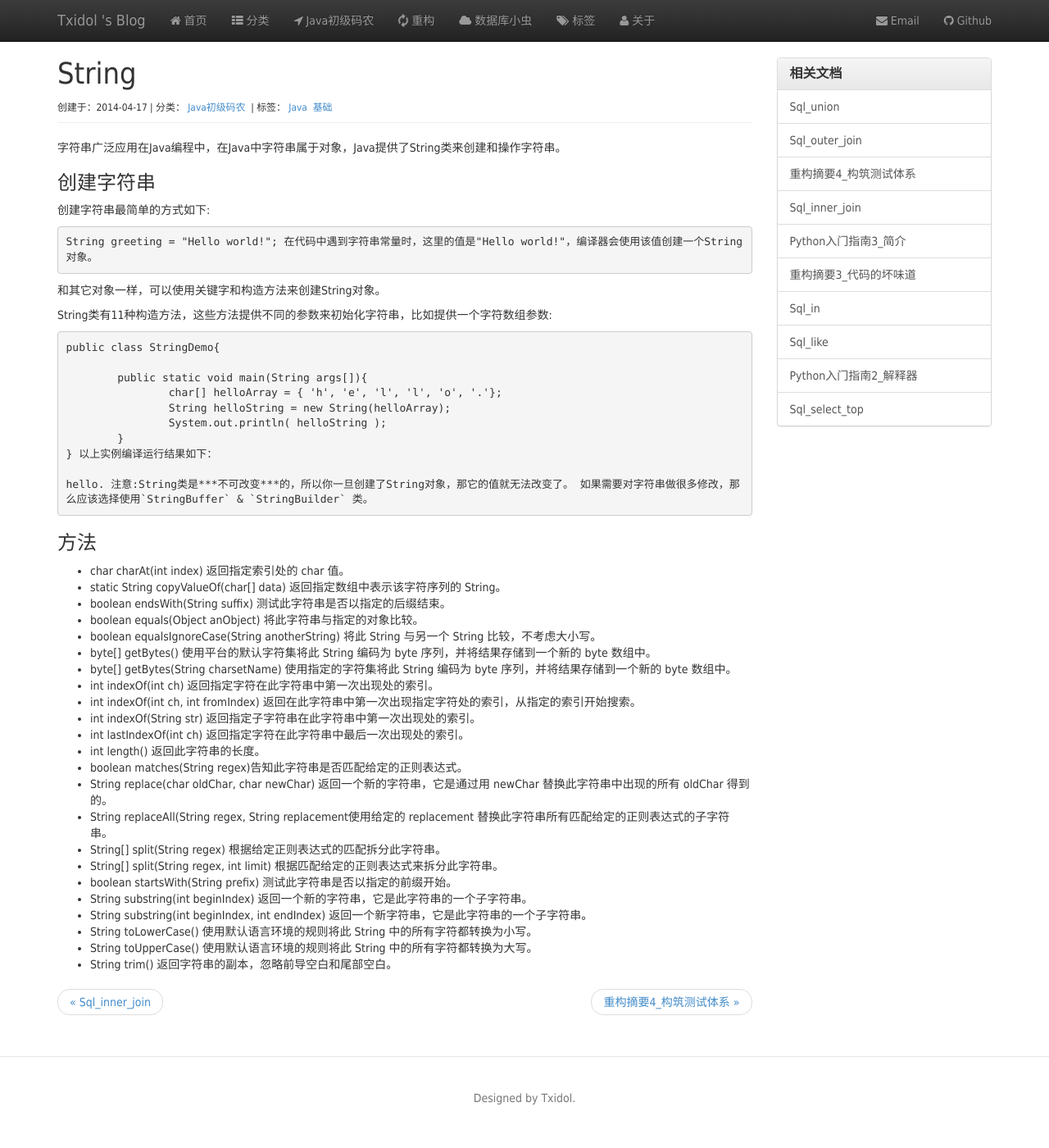
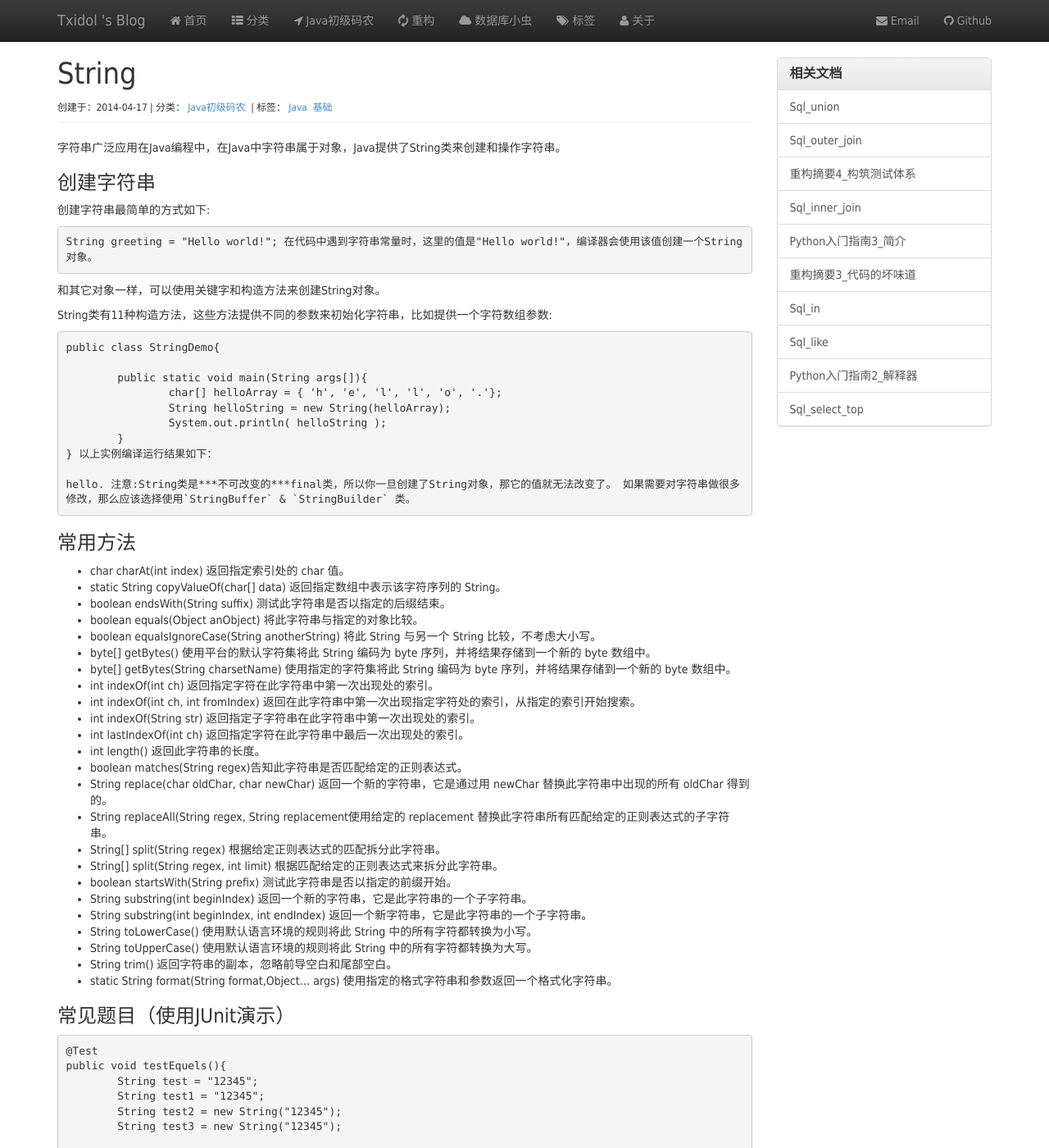
Before and after one commit to txidol/txidol.github.io, a Jekyll site: the page built from Java初级码农/_posts/2014-04-17-String.md, in a window 1280 px wide and 1400 px high. Shown: the whole window at 82% size. Built offline with Jekyll 4.4.1, drawn with Linux system fonts in a browser that asks for light colours; nearby versions of some CDN libraries; Markdown is read by kramdown in place of the engine named in the settings; some of the changed text lies outside the part shown.

Commit message:
mod String

```diff
--- a/Java初级码农/_posts/2014-04-17-String.md
+++ b/Java初级码农/_posts/2014-04-17-String.md
@@ -3,7 +3,6 @@
 keywords: Java
 tags: [Java,基础]
 ---
-
 字符串广泛应用在Java编程中，在Java中字符串属于对象，Java提供了String类来创建和操作字符串。
 
 ###创建字符串
@@ -27,9 +26,9 @@
 以上实例编译运行结果如下：
 
 	hello.
-注意:String类是***不可改变***的，所以你一旦创建了String对象，那它的值就无法改变了。 如果需要对字符串做很多修改，那么应该选择使用`StringBuffer` & `StringBuilder` 类。
+注意:String类是***不可改变的***final类，所以你一旦创建了String对象，那它的值就无法改变了。 如果需要对字符串做很多修改，那么应该选择使用`StringBuffer` & `StringBuilder` 类。
 
-###方法
+###常用方法
 - char charAt(int index)  返回指定索引处的 char 值。
 - static String copyValueOf(char[] data) 返回指定数组中表示该字符序列的 String。
 - boolean endsWith(String suffix) 测试此字符串是否以指定的后缀结束。
@@ -53,3 +52,54 @@
 - String toLowerCase() 使用默认语言环境的规则将此 String 中的所有字符都转换为小写。
 - String toUpperCase() 使用默认语言环境的规则将此 String 中的所有字符都转换为大写。
 - String trim() 返回字符串的副本，忽略前导空白和尾部空白。
+- static String format(String format,Object... args) 使用指定的格式字符串和参数返回一个格式化字符串。
+
+###常见题目（使用JUnit演示）
+	@Test
+	public void testEquels(){
+		String test = "12345";
+		String test1 = "12345";
+		String test2 = new String("12345");
+		String test3 = new String("12345");
+
+		String t1 = test;
+		String t2 = "12"+"345";
+
+		assertTrue(test==test1);
+		assertTrue(test==t1);
+		assertTrue(test==t2);
+
+		assertTrue(test!=test2);
+		assertTrue(test2!=test3);
+	}
+
+	@Test
+	public void testNotChange(){
+		String inString = "123";
+		String outString = 	stubChangeString(inString);
+
+		assertEquals("123", inString);
+		assertEquals("123test", outString);
+	}
+
+	private String stubChangeString(String inString){
+		inString += "test";
+		return inString;
+	}
+
+	@Test
+	public void testSubString() {
+		String test = "12345";
+		assertEquals("2345", test.substring(1));
+	}
+
+	@Test
+	public void testToArrays() {
+		List<String> ids = new ArrayList<>();
+		ids.add("1");
+		ids.add("2");
+		ids.add("3");
+		String[] id = ids.toArray(new String[0]);
+		assertEquals(3, id.length);
+		assertEquals("1", id[0]);
+	}
```
